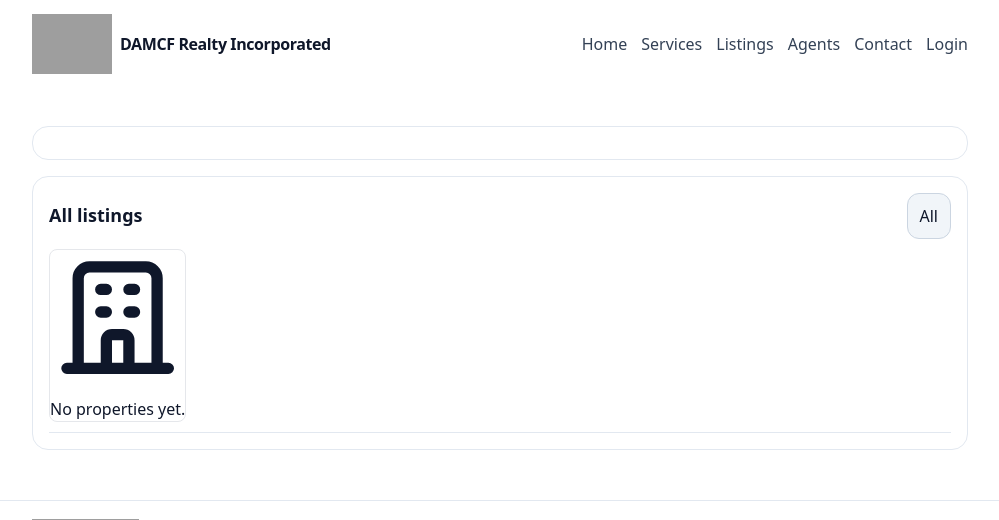
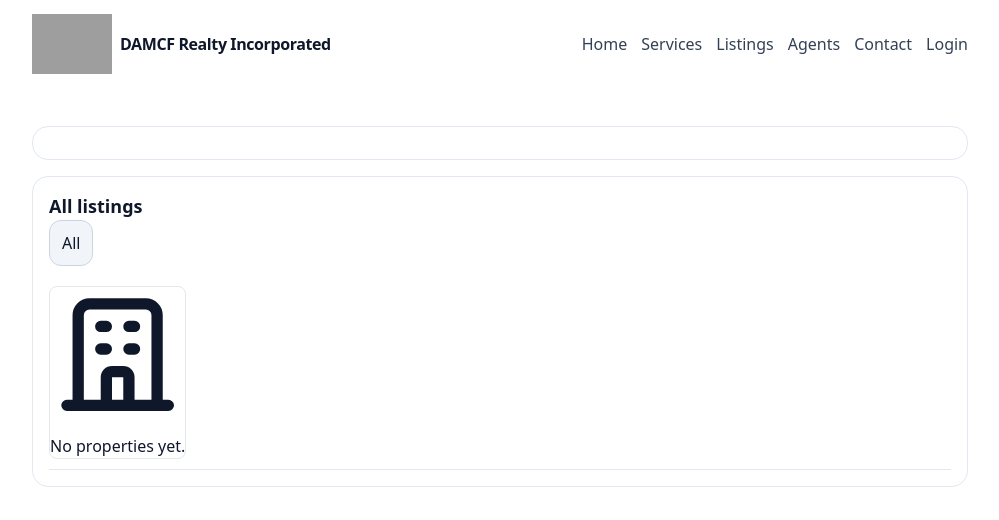
Before and after one commit to dayojohn19/damcf-pythonanywhere, a Django app: template core/templates/core/listings.html in a window 1280 px wide. Shown: the top 520 px of the page, without its empty margins (140-1139 px from the left). Run offline with Django 5.2, Linux system fonts and the light colour scheme; the template is opened without the code that fills it, so the values that code supplies are empty; some libraries are stand-ins or nearby versions; grey boxes are pictures that could not be loaded.

Commit message:
added css on forms

```diff
--- a/core/templates/core/agents.html
+++ b/core/templates/core/agents.html
@@ -42,7 +42,7 @@
         </div>
 
         <div class="columnjustify-between">
-          <div class="row gap-3">
+          <div class="column gap-3">
             <input type="file" name="photo" accept="image/*" />
             <label class="muted flex gap-2 items-center">
               <input type="checkbox" name="active" checked /> Active
--- a/core/templates/core/listings.html
+++ b/core/templates/core/listings.html
@@ -7,7 +7,7 @@
 {% block meta_keywords %}Siargao property listings, houses for sale Siargao, land for sale Siargao, property rental Siargao, commercial space Siargao{% endblock %}
 
 {% block content %}
-  <div class="row justify-between items-baseline">
+  <div class="column mb-2.5 justify-between items-baseline">
     <div>
 
     </div>
@@ -49,8 +49,8 @@
           <textarea name="description" placeholder="Description" class="textarea"></textarea>
         </div>
 
-        <div class="row justify-between">
-          <input type="file" name="images" multiple />
+        <div class="column mb-2.5 justify-between">
+          <input class="mb-2.5" type="file" name="images" multiple />
           <button class="btn primary" type="submit">Add</button>
         </div>
       </form>
@@ -60,7 +60,7 @@
   </div>
 
   <div class="card mt-4">
-    <div class="row justify-between items-baseline flex-wrap">
+    <div class="column mb-2.5 justify-between items-baseline flex-wrap">
       <h2 class="h2 mt-0">All listings</h2>
       <div class="actions flex-wrap">
         <button type="button"
--- a/core/templates/core/services.html
+++ b/core/templates/core/services.html
@@ -40,8 +40,8 @@
             hx-encoding="multipart/form-data"
             enctype="multipart/form-data">
         {% csrf_token %}
-        <div class="row mb-2.5">
-          <input type="text" name="name" placeholder="Name (required)" autocomplete="off" />
+        <div class="column mb-2.5">
+          <input class="mb-2.5" type="text" name="name" placeholder="Name (required)" autocomplete="off" />
           <input type="file" name="images" accept="image/*" multiple />
           <label class="muted flex gap-2 items-center">
             <input type="checkbox" name="active" checked /> Active
```
